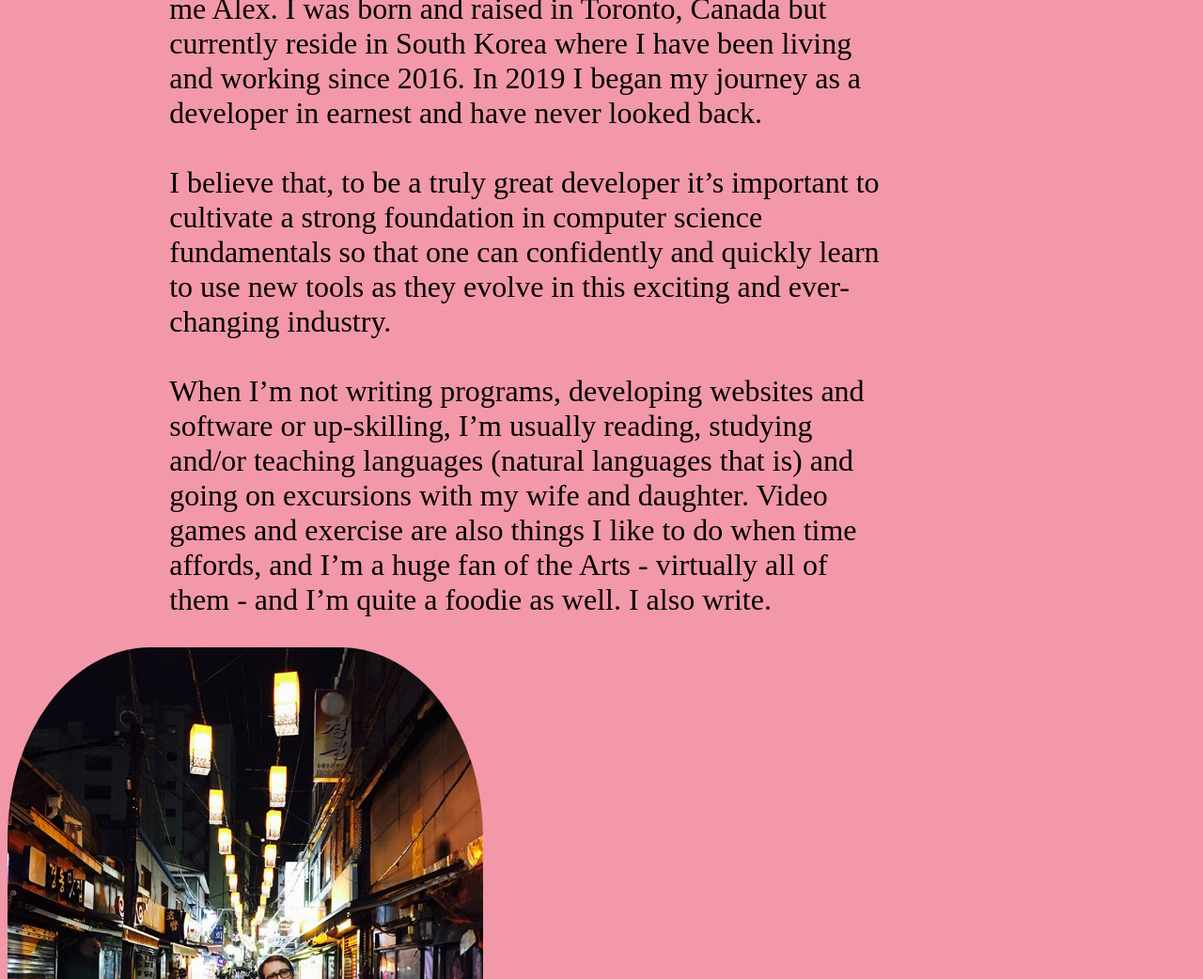
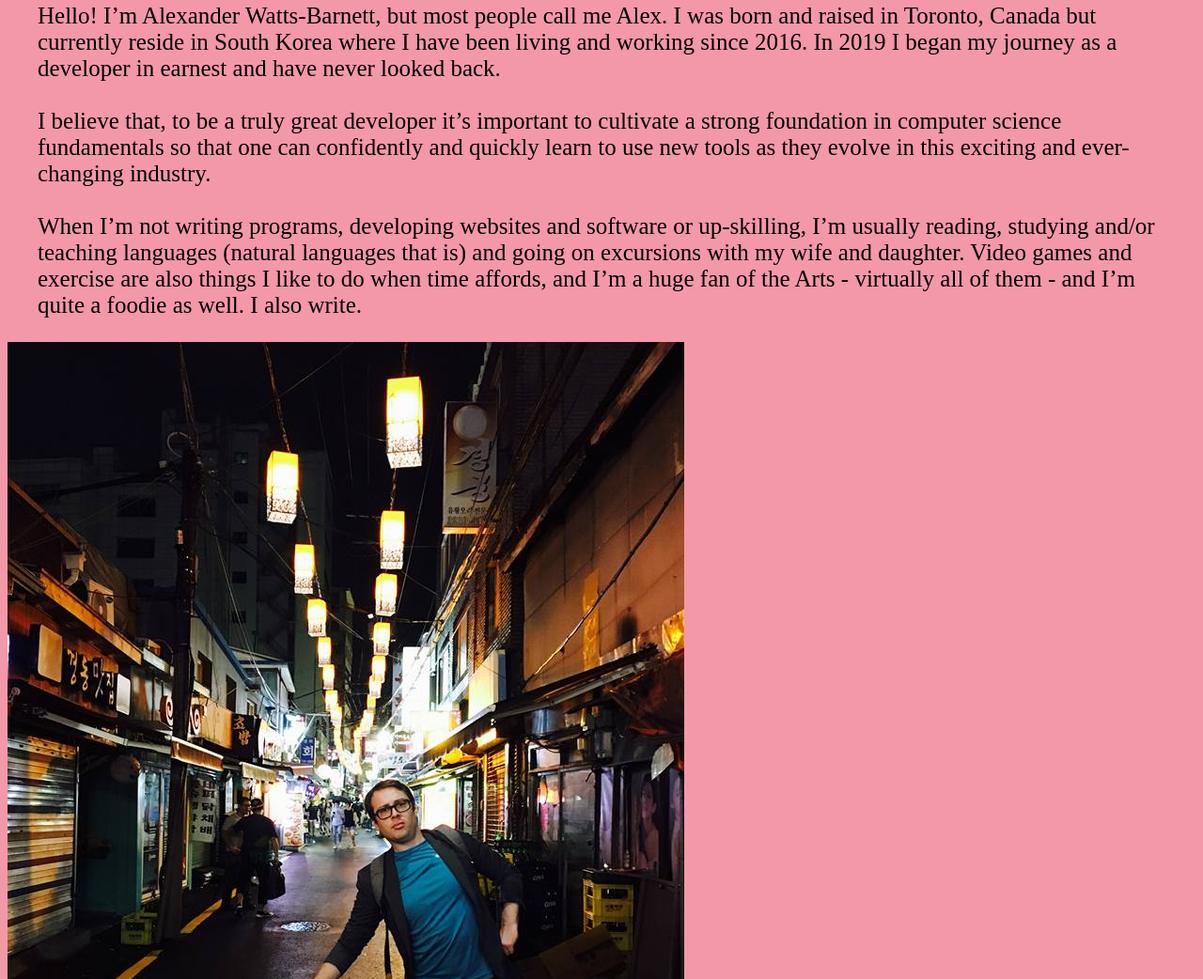
Before and after one commit to Alexpureinheart/portfolio_page, a plain HTML site: page index.html in a window 1280 px wide. Shown: the part 238-1280 px from the top of the page at 94% size. Drawn offline with Linux system fonts and the light colour scheme.

Commit message:
turned self intro into grid

```diff
--- a/styles.css
+++ b/styles.css
@@ -31,8 +31,11 @@ nav h1{
 }
 
 #about_me {
-    display: flex;
-    flex-wrap: wrap;
+    display: grid;
+    /* Used for testing ---*/
+   /* border-style: solid;
+    border-width: 1em;
+    border-color: red; */
 }
 
 #about_me h2{
@@ -40,20 +43,33 @@ nav h1{
     top: -1rem;
     left: 40px;
     font-size: 40px;
+    grid-column: 1 / 3;
+    grid-row: 1;
+    margin-bottom: -25px;
 }
 
 #about_me p {
-    max-width: 60%;
-    min-width: 60%;
-    font-size: 32px;
-
+    font-size: 25px;
+    grid-column: 1 / span 2;
+    grid-row: 2 / 4;
+    margin-left: 2rem;
+    margin-right: 2rem;
 }
 
-#about_me img {
+#about_me figure {
+   /* min-height: 33%;
+    max-height: 33%; */
+    grid-column: 4 / 4;
+    grid-row: 2 / 3;
+}
+
+#about_me figure img {
     border-radius: 30%;
     min-width: 30%;
-    max-width: 40%;
-    min-height: 33%;
-    max-height: 33%;
+    max-width: 70%;
+    text-align: center;
+}
 
+#about_me figure figcaption{
+    text-align: center;
 }
```
